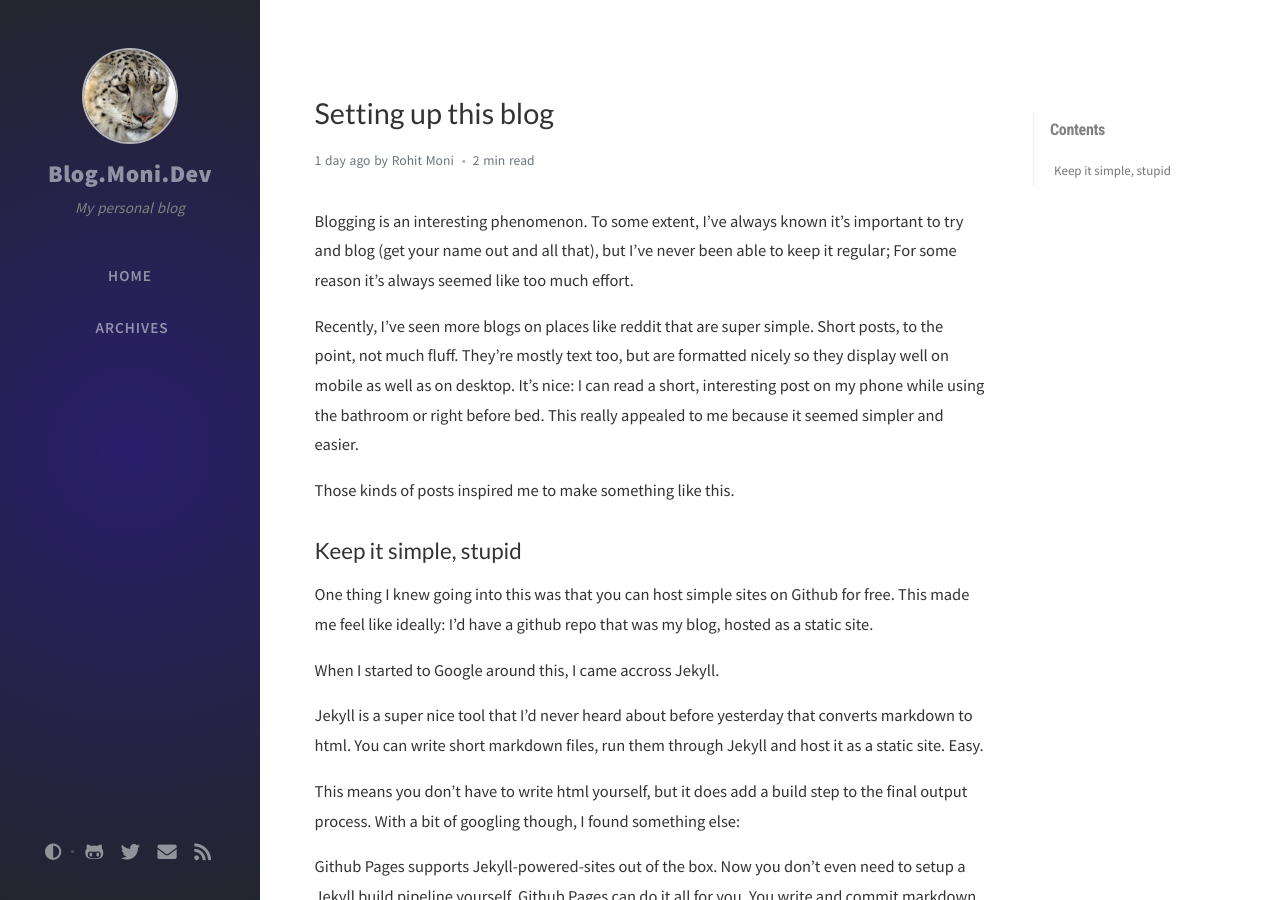
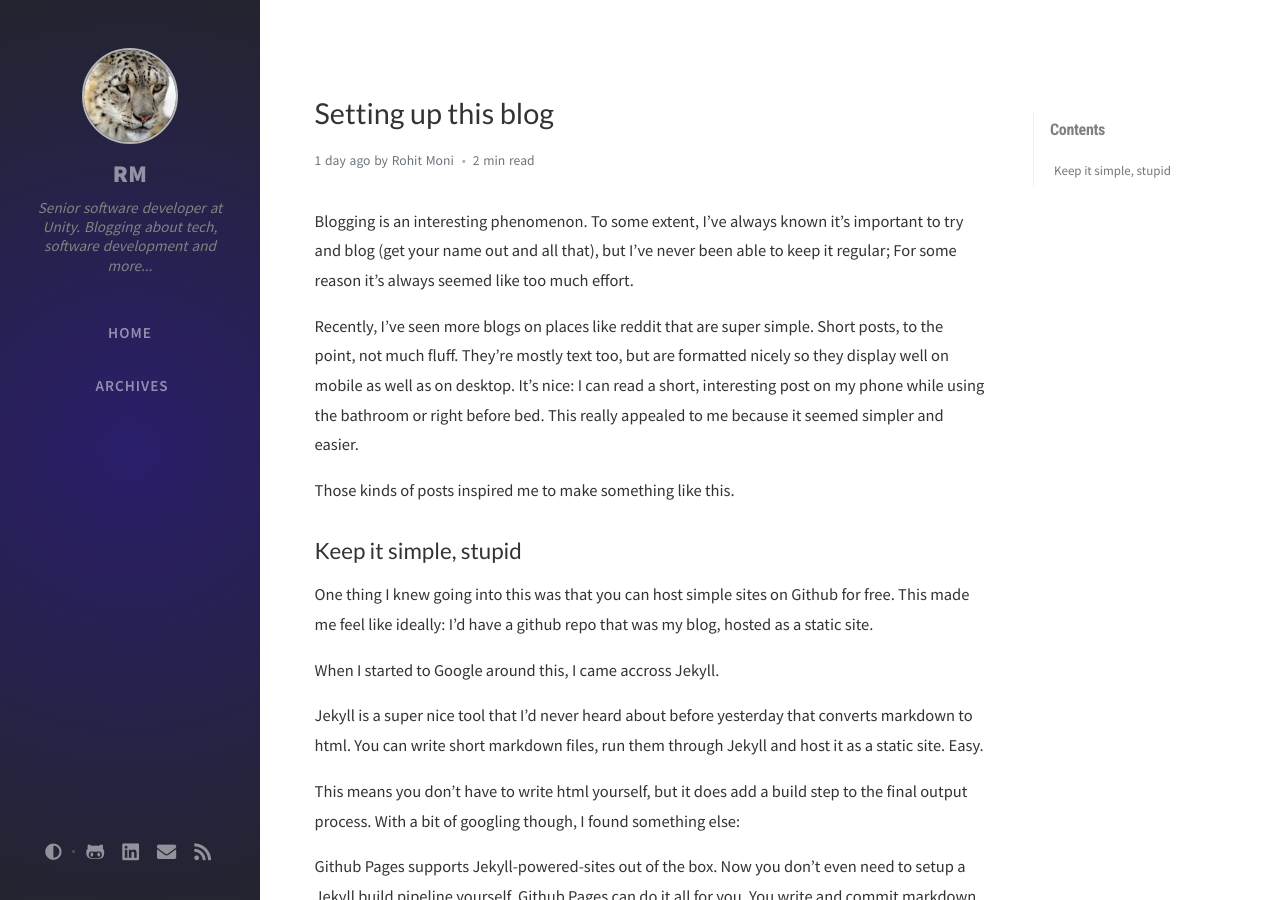
Before and after one commit to RohitMoni/blog.moni.dev, a Jekyll site: the page built from _posts/2020-12-20-setting-up-this-blog.md, in a window 1280 px wide and 900 px high. Built offline with Jekyll 4.4.1, drawn with Linux system fonts in a browser that asks for light colours; nearby versions of some CDN libraries; comment, search, counter and statistics services are not loaded.

Commit message:
Switching out twitter for linkedin, tweaking title and tagline

```diff
--- a/_config.yml
+++ b/_config.yml
@@ -3,9 +3,9 @@
 
 # jekyll-seo-tag settings › https://github.com/jekyll/jekyll-seo-tag/blob/master/docs/usage.md
 # --------------------------
-title: Blog.Moni.Dev                          # the main title
+title: RM                          # the main title
 
-tagline: My personal blog  # it will display as the sub-title
+tagline: Senior software developer at Unity. Blogging about tech, software development and more...  # it will display as the sub-title
 
 description: >-                        # used by seo meta and the atom feed
   Blogging about whatever I want to blog about
```
Also changed, not shown: _data/contact.yml (+5 -6 lines).
